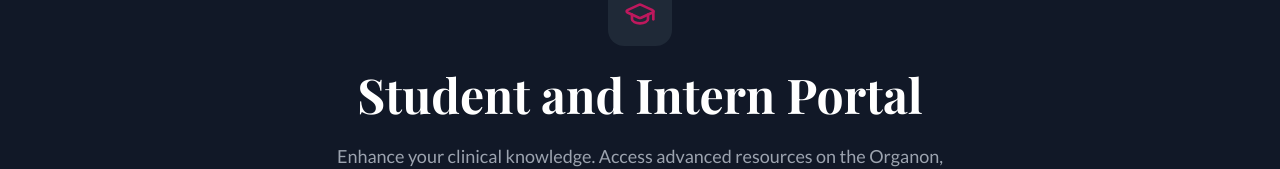
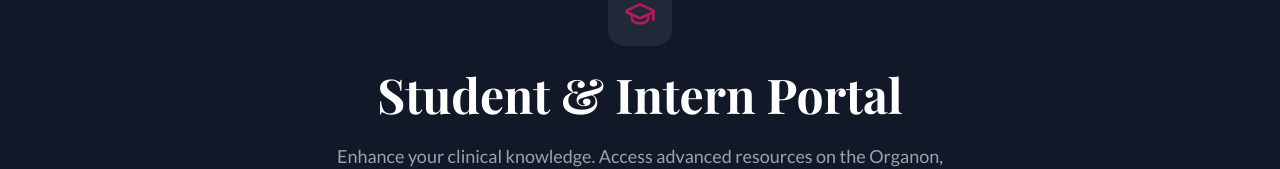
Before and after one commit to Neel-2606/Eunoia-Homeopathy-Clinic, a React (Vite) app: page /#/student in a window 1280 px wide. Shown: the part 210-379 px from the top of the page. Built offline with nearby package versions, Linux system fonts and the light colour scheme.

Commit message:
commit by aryan

```diff
--- a/pages/StudentPortal.tsx
+++ b/pages/StudentPortal.tsx
@@ -12,7 +12,7 @@
           <div className="w-16 h-16 bg-gray-800 rounded-2xl flex items-center justify-center mx-auto mb-6 text-primary">
             <GraduationCap size={32} />
           </div>
-          <h1 className="text-4xl md:text-5xl font-serif font-bold mb-6">Student and Intern Portal</h1>
+          <h1 className="text-4xl md:text-5xl font-serif font-bold mb-6">Student & Intern Portal</h1>
           <p className="text-gray-400 max-w-2xl mx-auto text-lg leading-relaxed">
             Enhance your clinical knowledge. Access advanced resources on the Organon, Materia Medica, and Repertory exclusively for students of Dr. Hetal Pandav.
           </p>
```
